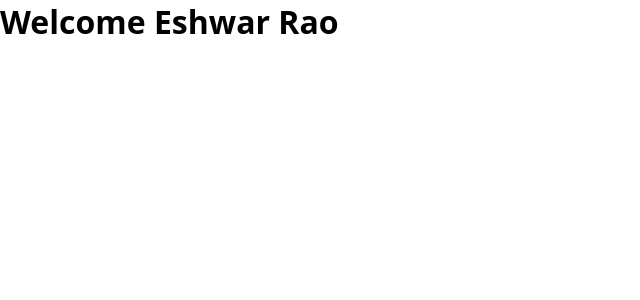
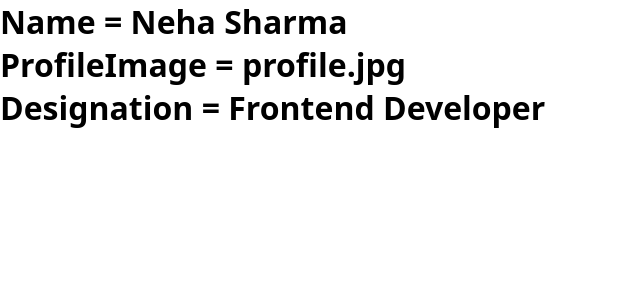
Before and after one commit to EshwarRao717/PRACTICE-SET2-PROPS-, a React (Vite) app in the folder 01-jsx/: page / in a window 1280 px wide. Shown: the top 300 px of the page, without its empty margins (0-640 px from the left). Built offline with nearby package versions, Linux system fonts and the light colour scheme.

Commit message:
02Commit

```diff
--- a/01-jsx/src/App.jsx
+++ b/01-jsx/src/App.jsx
@@ -1,10 +1,11 @@
-import WelcomeBanner from "./Compnents/WelcomeBanner";
+import UserProfileCard from "./Compnents/UserProfileCard";
+
 
 
 function App() {
   return (
     <div>
-<WelcomeBanner userName="Eshwar Rao"/>
+<UserProfileCard name = "Neha Sharma" profileImage = "profile.jpg" designation = "Frontend Developer"/>
 
     </div>
   );
--- /dev/null
+++ b/01-jsx/src/Compnents/UserProfileCard.jsx
@@ -0,0 +1,15 @@
+import React from 'react'
+
+const UserProfileCard = ({name,profileImage,designation}) => {
+  return (
+    <div>
+        <h1 style={{ whiteSpace: "pre-line" }}>
+            {`Name = ${name}
+            ProfileImage = ${profileImage}
+              Designation = ${designation}`}
+        </h1>
+    </div>
+  )
+}
+
+export default UserProfileCard
--- a/01-jsx/src/Compnents/WelcomeBanner.jsx
+++ /dev/null
@@ -1,14 +0,0 @@
-import React from 'react'
-
-const WelcomeBanner = ({userName}) => {
-  return (
-    <div>
-        <h1>
-            {`Welcome ${userName}`}
-        </h1>
-
-    </div>
-  )
-}
-
-export default WelcomeBanner
```
